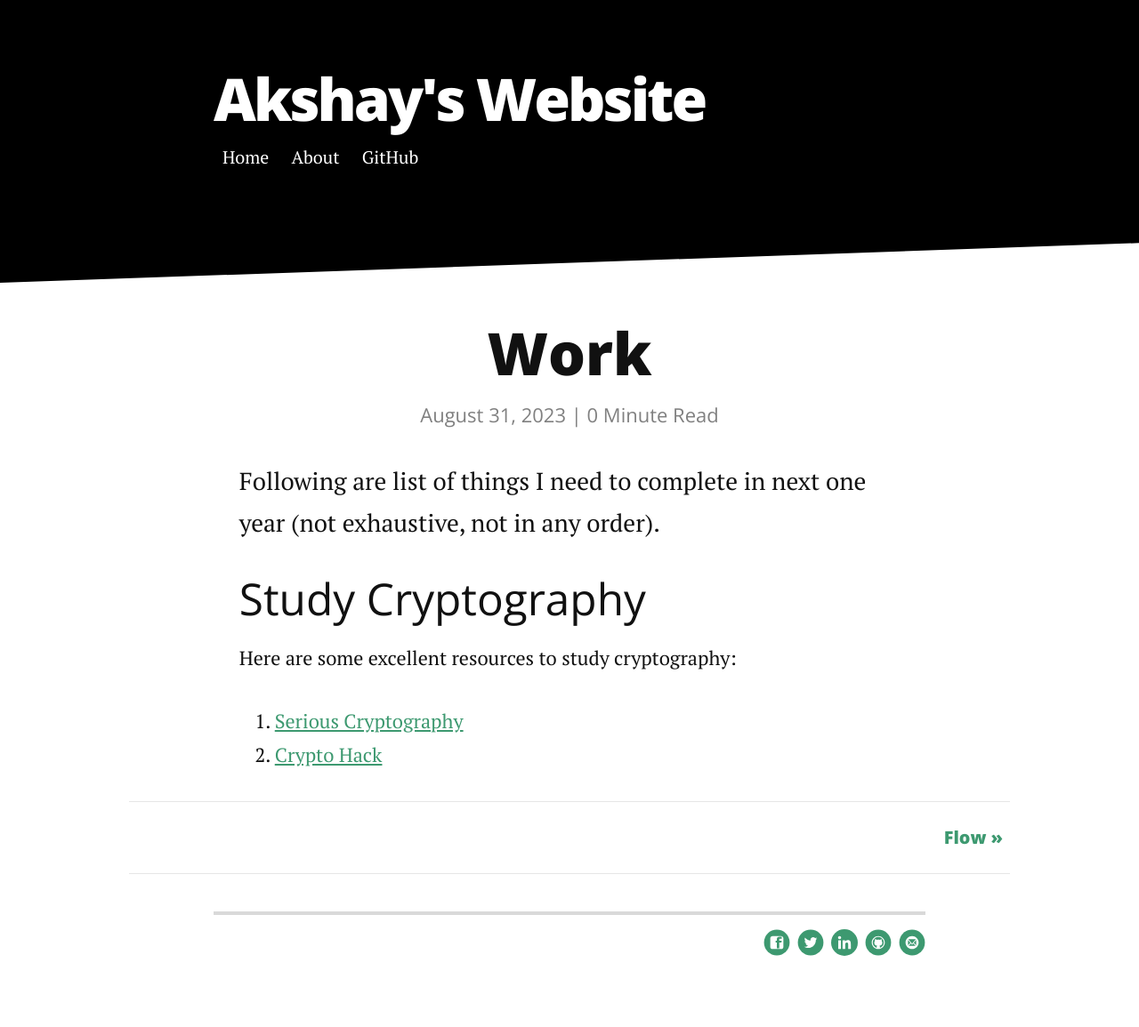
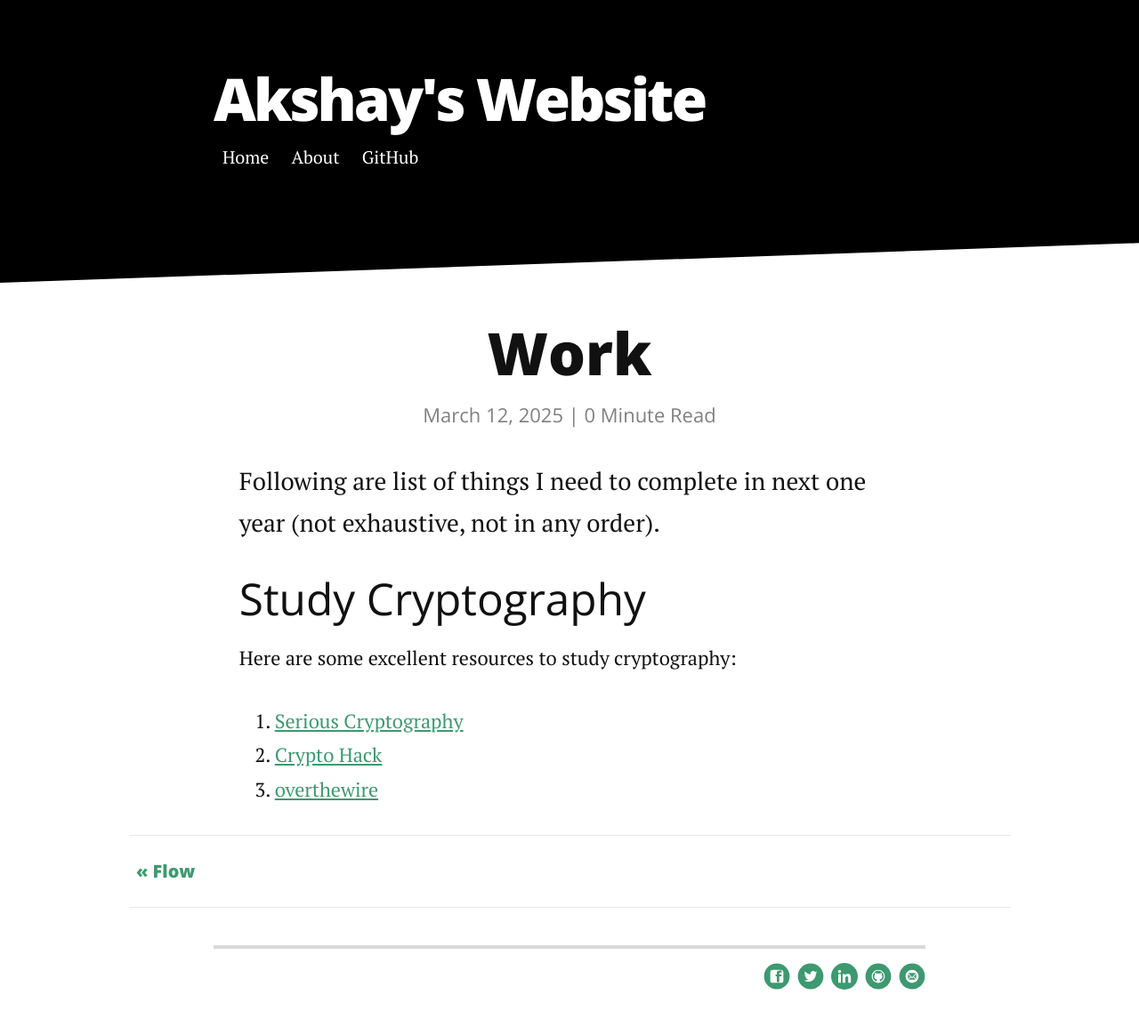
Before and after one commit to amyglan/amyglan.github.io, a Jekyll site: the page built from _posts/2025-03-12-Work.markdown, in a window 1280 px wide. Shown: the whole page at 89% size. Built offline with Jekyll 4.4.1, drawn with Linux system fonts in a browser that asks for light colours; nearby versions of some CDN libraries; comment, search, counter and statistics services are not loaded; before the commit the page ends 1116 px from its top, so only the background shows below that.

Commit message:
changes to reflect

```diff
--- a/_posts/2023-11-20-Work.markdown
+++ b/_posts/2025-03-12-Work.markdown
@@ -1,7 +1,7 @@
 ---
 layout: post
 title: "Work"
-date: 2023-08-31
+date: 2025-03-12
 description: Things to Do
 ---
 
@@ -13,3 +13,4 @@ Here are some excellent resources to study cryptography:
 
 1. <a href="https://theswissbay.ch/pdf/Books/Computer%20science/Cryptography/SeriousCryptography.pdf">Serious Cryptography</a>
 2. <a href="https://cryptohack.org/">Crypto Hack</a>
+3. <a href="https://overthewire.org/">overthewire</a>
```
